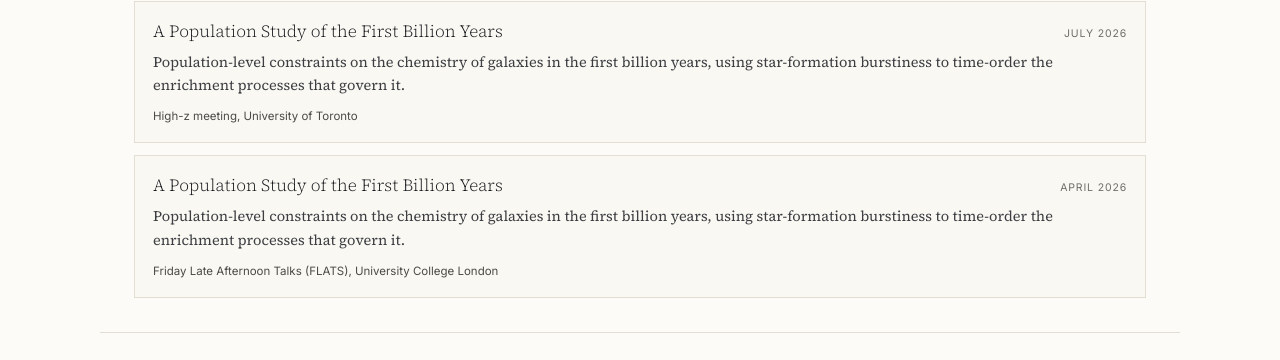
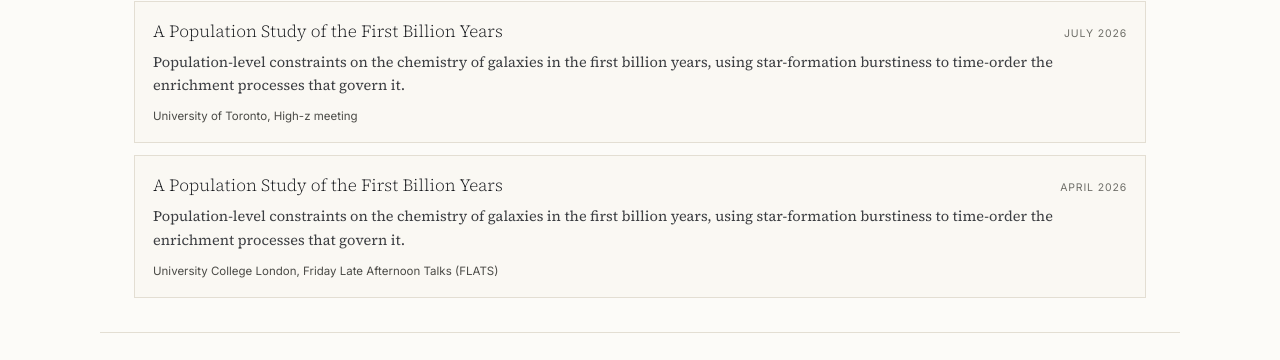
Before and after one commit to raunaq-rai/raunaq-rai.github.io, a Jekyll site: the page built from talks.html, in a window 1280 px wide. Shown: the part 220-580 px from the top of the page. Built offline with Jekyll 4.4.1, drawn with Linux system fonts in a browser that asks for light colours.

Commit message:
List the venue before the seminar series on the Talks page

```diff
--- a/_data/talks.yml
+++ b/_data/talks.yml
@@ -1,5 +1,5 @@
 # One entry per talk, newest first; they render in file order.
-# Fields: title, note (optional), event (optional), location, date,
+# Fields: title, note (optional), location, event (optional), date,
 # kind (optional: invited, contributed or poster).
 
 - title: A Population Study of the First Billion Years
--- a/talks.html
+++ b/talks.html
@@ -16,7 +16,7 @@ permalink: /talks/
         <p class="body-text" style="margin:6px 0 10px">{{ talk.note }}</p>
       {% endif %}
       <div class="val">
-        {% if talk.event %}{{ talk.event }}, {% endif %}{{ talk.location }}{% if talk.kind %} &nbsp;·&nbsp; {{ talk.kind }}{% endif %}
+        {{ talk.location }}{% if talk.event %}, {{ talk.event }}{% endif %}{% if talk.kind %} &nbsp;·&nbsp; {{ talk.kind }}{% endif %}
       </div>
     </div>
   {% endfor %}
```
